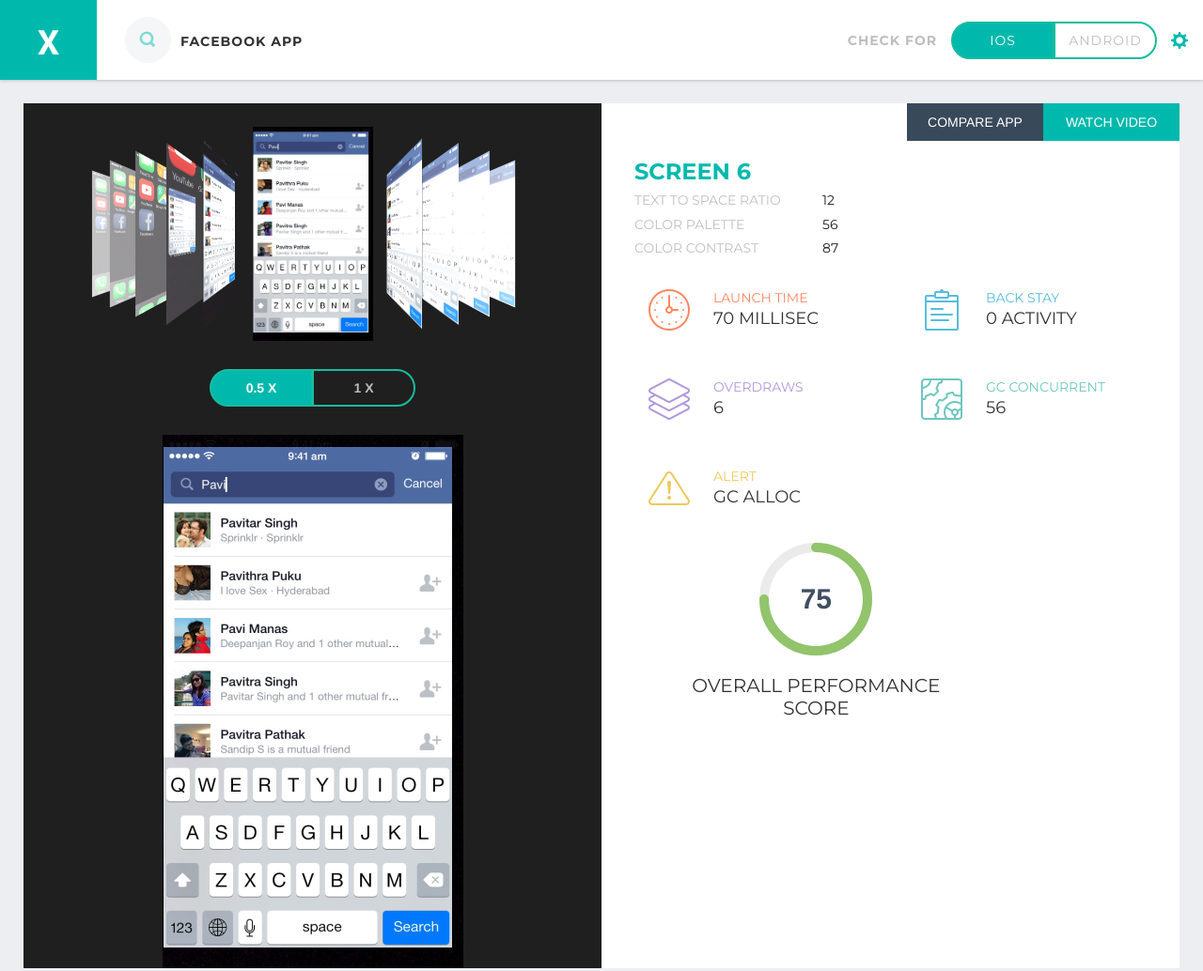
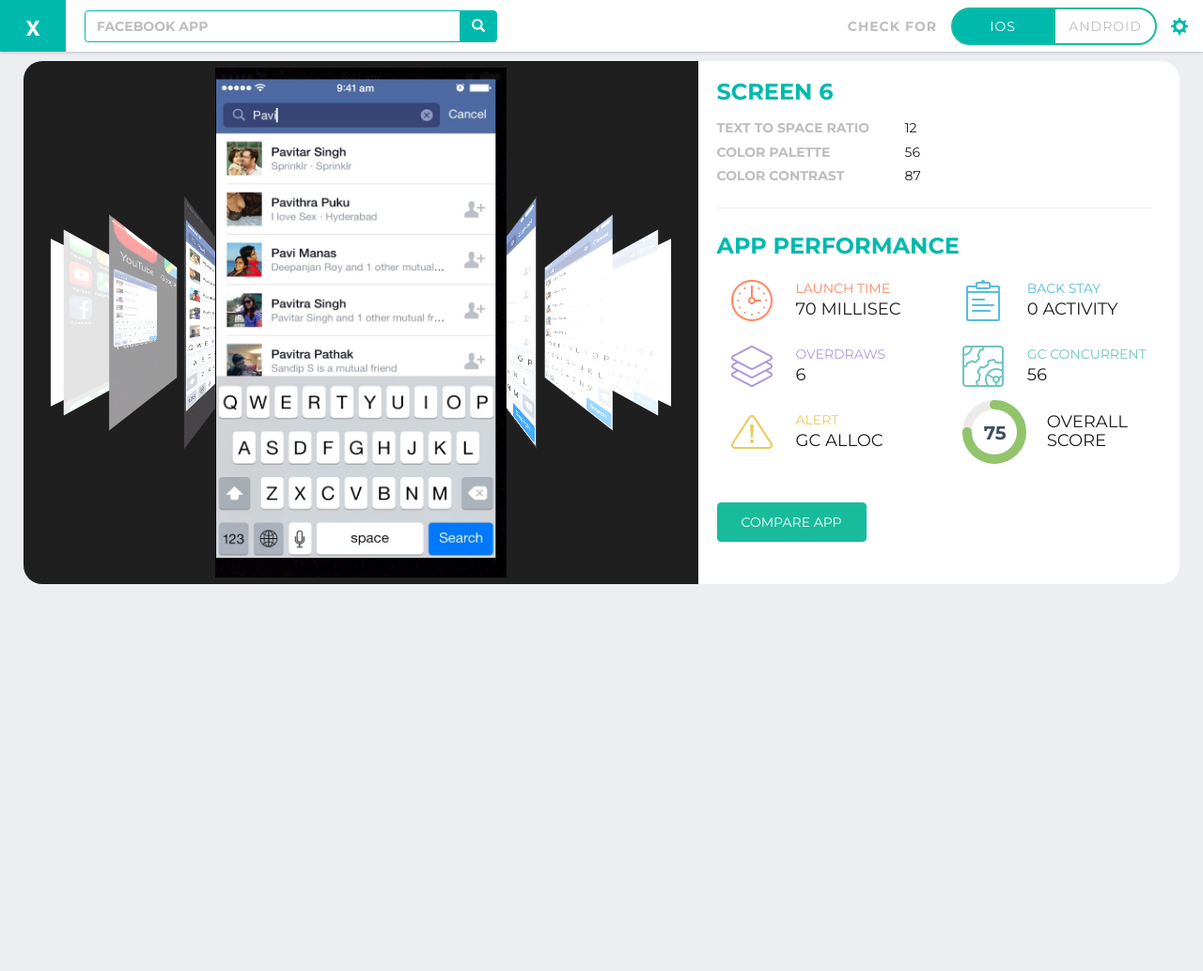
Before and after one commit to netvgit/proto_mobilex, a plain HTML site: page reports.html in a window 1280 px wide. Shown: the top 1034 px of the page at 94% size. After the commit the page ends 800 px from the top, so only its background shows below. Drawn offline with Linux system fonts and the light colour scheme.

Commit message:
Made multiple changes related to layouts, ensuring that the scroll is removed when images are displayed. Modified the font type and color so that its consistent across pages. Modified the parameters placement for app as well as screen. Modified the position of compare app button along with chaning the search field.

```diff
--- a/reports.html
+++ b/reports.html
@@ -48,8 +48,16 @@
 			<div class="collapse navbar-collapse" id="base-reports-menu">
 				<ul class="nav navbar-nav navbar-left">
 					<li>
-						<a class="navbar-search" href="#"><img src="resources/images/search.png" alt="" class="nav-search-icon"/></a>
-						<span class="nav-label-dark">FACEBOOK APP</span>
+						<!-- <a class="navbar-search" href="#"><img src="resources/images/search.png" alt="" class="nav-search-icon"/></a>
+						<span class="nav-label-dark">FACEBOOK APP</span> -->
+						<div class="input-group search-box">
+						  <input type="text" class="form-control" placeholder="" value="FACEBOOK APP" aria-describedby="basic-addon2">
+						  <div class="input-group-btn">
+							   <button class="btn btn-info">
+							   <span class="glyphicon glyphicon-search"></span>
+							   </button>
+						   </div>
+						</div>
 					</li>
 				</ul>
 				<ul class="nav navbar-nav navbar-right">
@@ -77,7 +85,7 @@
 	<div class="container-fluid report-container">
 		<div class="row">
 			<!--left section-->
-			<div class="col-md-6 col-lg-6 left-section left-section-ref">
+			<div class="col-md-7 col-lg-7 left-section left-section-ref">
 				<!--Image Slider-->
 				<div class="row">
 					<div id="preview">
@@ -87,38 +95,19 @@
 					</div>
 				</div>
 				<!--Image Slider-->
-				<!--Size Toggle-->
-				<div class="row text-center">
-					<div class="btn-group switch-size-group" data-toggle="buttons">
-						<label class="btn btn-xmobile active half">
-							<input type="radio" name="switch-size" value="0.5" checked /> 0.5 X
-						</label>
-						<label class="btn btn-xmobile full">
-							<input type="radio" name="switch-size" value="1" /> 1 X
-						</label>
-					</div>
-				</div>
-				<!--Size Toggle-->
-				<!--Image Preview-->
-				<div class="row text-center">
-					<img class="collapse img-preview-ref" height="568px" width="320px" />
-				</div>
-				<!--Image Preview-->
 			</div>
 			<!-- /. left section-->
 			<!--right section-->
-			<div class="col-md-6 col-lg-6 right-section right-section-ref">
+			<div class="col-md-5 col-lg-5 right-section right-section-ref">
 				<div class="row">
-					<div class="col-md-3 col-lg-3 pull-right compare-watch-buttons watch-button">WATCH VIDEO</div>
-					<div class="col-md-3 col-lg-3 pull-right compare-watch-buttons compare-button">COMPARE APP</div>
-				</div>
-				<div class="row">
-					<h3 class="screen-name screen-name-ref"></h3>
+					<h3 class="screen-name screen-name-ref" style="margin-bottom: 18px;">Current Screen</h3>
 					<h5><span class="param-name">Text to Space Ratio</span><span class="param-value param1-val"></span></h5>
 					<h5><span class="param-name">Color Palette</span><span class="param-value param2-val"></span></h5>
 					<h5><span class="param-name">Color Contrast</span><span class="param-value param3-val"></span></h5>
 				</div>
+				<div class="row col-lg-12 col-md-12" style="padding: 0px;"><hr style="margin-top: 15px; margin-bottom: 27px;"></div>
 				<div class="row">
+					<h3 class="screen-name">App Performance</h3>
 					<div class="col-md-6 col-lg-6">
 						<div class="report-box box-small">
 							<div class="media media-orange">
@@ -186,26 +175,25 @@
 							</div>
 						</div>
 					</div>
-				</div>
-				<div class="row">
-
-				</div>
-				<div class="row">
-
-				</div>
-				<div class="row">
-					<div class="col-md-8 col-lg-8">
-						<div class="report-box box-large">
+					<div class="col-md-6 col-lg-6">
+						<div class="report-box box-small">
 							<div class="media">
 								<div class="media-left media-middle">
-									<div class="chart" id="graph" data-percent="75" data-size="120"></div>
+									<div class="chart" id="graph" data-percent="75" data-size="68"></div>
 								</div>
-								<div class="media-body">
-									<h3 class="media-heading">OVERALL PERFORMANCE SCORE</h3>
+								<div class="media-body overall-score">
+									<h4 class="media-heading">OVERALL SCORE</h4>
 								</div>
 							</div>
 						</div>
 					</div>
+				</div>
+				<div class="row">
+				   <div class="col-lg-12" style="padding-left: 0;">
+						<div class="pull-left compare-app">
+							<button class="btn btn-xmobile">Compare App</button>
+						</div>
+				   </div>
 				</div>
 			</div>
 			<!-- /. right section-->
@@ -214,7 +202,7 @@
 	<!--Report Content-->
 
 	<!-- Footer -->
-    <footer>
+    <!-- <footer>
         <div class="footer-below">
             <div class="container">
                 <div class="row">
@@ -224,14 +212,14 @@
                 </div>
             </div>
         </div>
-    </footer>
+    </footer> -->
 
 
 	<script type="text/template" class="template-coverflow-images">
 		<%
 			_.each(imageArr, function(imgDetails){
 		%>
-			<img data-img-name="<%= imgDetails['name'] %>" data-param1-val="<%= imgDetails['param1Val'] %>" data-param2-val="<%= imgDetails['param2Val'] %>" data-param3-val="<%= imgDetails['param3Val'] %>" data-param4-val="<%= imgDetails['param4Val'] %>" height="228px" width="128px" class="cover" src="<%= imgDetails['src'] %>" />
+			<img data-img-name="<%= imgDetails['name'] %>" data-param1-val="<%= imgDetails['param1Val'] %>" data-param2-val="<%= imgDetails['param2Val'] %>" data-param3-val="<%= imgDetails['param3Val'] %>" data-param4-val="<%= imgDetails['param4Val'] %>" height="533px" width="300px" class="cover" src="<%= imgDetails['src'] %>" />
 		<%
 			});
 		%>
--- a/resources/css/reports_style.css
+++ b/resources/css/reports_style.css
@@ -1,8 +1,10 @@
 .left-section{
 	background: #1f1f1f none repeat scroll 0 0;
+	border-top-left-radius: 20px;
+	border-bottom-left-radius: 20px;
 }
 .right-section{
-	padding-left: 50px;
+	padding-left: 35px;
 }
 
 body.base-reports{
@@ -16,7 +18,7 @@ body.base-reports{
 .navbar-base-reports{
 	padding: 0;
 	background: #ffffff;
-	height: 85px;
+	height: 55px;
 	-webkit-box-shadow: 0 1px 3px 0 rgba(0,0,0,.2);
 	-moz-box-shadow: 0 1px 3px 0 rgba(0,0,0,.2);
 	box-shadow: 0 1px 3px 0 rgba(0,0,0,.2);
@@ -35,6 +37,8 @@ body.base-reports{
 
 .navbar-base-reports img.logo{
 	margin: 0 auto;
+	height: 50px;
+	width: 60px;
 	/* margin-top: 7px; */
 }
 
@@ -69,6 +73,10 @@ body.base-reports{
 	opacity: 1;
 }
 
+.navbar-base-reports a.navbar-search{
+	padding: 0 12px;
+}
+
 .navbar-base-reports .navbar-brand{
 	text-align: center;
 	height: auto;
@@ -76,7 +84,7 @@ body.base-reports{
 
 @media(min-width:768px) {
 	.navbar-base-reports .navbar-brand{
-		height: 85px;
+		height: 55px;
 	}
 }
 
@@ -116,7 +124,7 @@ body.base-reports{
 
 .navbar-base-reports ul{
 	display: table;
-	height: 85px;
+	/* height: 85px; */
 }
 
 @media(min-width:768px) {
@@ -124,7 +132,7 @@ body.base-reports{
 		display: table-cell;
 		float: none;
 		vertical-align: middle;
-		height: 85px;
+		height: 55px;
 	}
 }
 
@@ -152,7 +160,7 @@ body.base-reports{
 }
 
 .box-small{
-	height: 95px;
+	height: 70px;
 }
 
 .dashboard-content .row .row:nth-child(2){
@@ -168,7 +176,7 @@ body.base-reports{
 }
 
 .report-box .media,.media-icon,.media-body{
-	height: 95px;
+	height: 70px;
 }
 
 .report-box .media-icon{
@@ -220,6 +228,10 @@ body.base-reports{
 	background: none;
 	margin: 0;
 	font-weight: normal;
+}
+
+.report-box .media .media-body h4{
+	color: #1F1F1F;
 }
 
 .report-box h3.media-heading {
@@ -288,9 +300,13 @@ body.base-reports{
 }
 
 
-#graph { position: relative; text-align: center; width: 120px; height: 120px; }
+#graph { position: relative; text-align: center; width: 80px; height: 68px; }
 div.chart canvas { display: block; position: absolute; top: 0; left: 0; }
-#graph span { color: #3F4F5F; display: block; line-height: 120px; text-align: center; font-size: 30px; font-weight: 700; }
+#graph span { color: #3F4F5F; display: block; line-height: 70px; text-align: center; font-size: 20px; font-weight: 700; padding-right: 10px; }
+
+.overall-score{
+	padding-left: 0px !important;
+}
 
 #preview {
 	/* border:	solid thin silver;
@@ -298,8 +314,8 @@ div.chart canvas { display: block; position: absolute; top: 0; left: 0; }
 	text-align:	center;
 	box-shadow:	0 0 2em silver;
 	background: #FFF; */
-	margin:	4% auto 0;
-	width: 500px;
+	margin:	1% auto;
+	width: 650px;
 }
 #preview {
 	/* padding-bottom: 100px; */
@@ -307,13 +323,16 @@ div.chart canvas { display: block; position: absolute; top: 0; left: 0; }
 }
 #preview-coverflow .cover {
 	cursor: pointer;
-	width: 128px;
-	height: 228px;
+	width: 310px;
+	height: 543px;
 	/* box-shadow:	0 0 4em 1em white; */
 }
 .report-container{
+	margin: 65px 25px 10px;
+}
+.report-container > .row{
 	background: #ffffff none repeat scroll 0 0;
-	margin: 110px 25px 25px;
+	border-radius: 20px;
 }
 .compare-watch-buttons{
 	color: #ffffff;
@@ -359,13 +378,39 @@ div.chart canvas { display: block; position: absolute; top: 0; left: 0; }
 	color: #00B9AD;
 }
 .param-name {
-	color: #c0c0c0;
+	color: #BEBEBE;
 	display: inline-block;
 	width: 200px;
-	font-weight: normal;
+	font-weight: bold;
 }
 .param-value{
 	display: inline-block;
 	color: #1F1F1F;
 	font-weight: normal;
 }
+
+footer .footer-below .container{
+	width: 100%;
+}
+
+.compare-app{
+	margin: 40px 0 10px;
+	color: #FFF;
+	outline: none;
+}
+
+.search-box input,
+.search-box input:focus{
+	border-color: #00B9AD;
+	box-shadow: none;
+	color: #BEBEBE;
+	margin-left: 20px;
+	width: 400px !important;
+}
+
+.search-box button.btn-info,
+.search-box button.btn-info:hover,
+.search-box button.btn-info:focus{
+	background-color: #00b9ad;
+	border-color: #00b9ad;
+}
--- a/resources/css/theme.css
+++ b/resources/css/theme.css
@@ -1,6 +1,8 @@
 
 body {
     overflow-x: hidden;
+	font-family: Montserrat,"Helvetica Neue",Helvetica,Arial,sans-serif;
+    font-weight: 700;
 }
 
 p {
--- a/resources/js/reports.js
+++ b/resources/js/reports.js
@@ -9,7 +9,7 @@ $(function() {
 			index:			5,
 			density:		2,
 			innerOffset:	30,
-			innerScale:		.7,
+			innerScale:		.3,
 			animateStep:	function(event, cover, offset, isVisible, isMiddle, sin, cos) {
 				if (isVisible) {
 					if (isMiddle) {
@@ -40,7 +40,7 @@ $(function() {
 				$('span.param2-val').html(imgObj.attr('data-param2-val'));
 				$('span.param3-val').html(imgObj.attr('data-param3-val'));
 				$('.screen-name-ref').html(imgObj.attr('data-img-name'));
-				previewImg.attr('src', imgObj.attr('src'));
+				//previewImg.attr('src', imgObj.attr('src'));
 				//modifySectionsSizeImageEnlarge();
 			}
 		});
@@ -146,14 +146,11 @@ $(function() {
 					_.template($('script.template-coverflow-images').html(), {imageArr: response})
 				); */
 				coverflow();
-				$('img.img-preview-ref')
-					.attr('src', response.imageData[5].src)
-					.show();
 			}
 		});
 	}());
 
-	$('input[type=radio][name="switch-size"]').off('change').on('change', function() {
+	/* $('input[type=radio][name="switch-size"]').off('change').on('change', function() {
 		modifySectionsSizeImageEnlarge();
-	});
+	});	 */
 });
```
